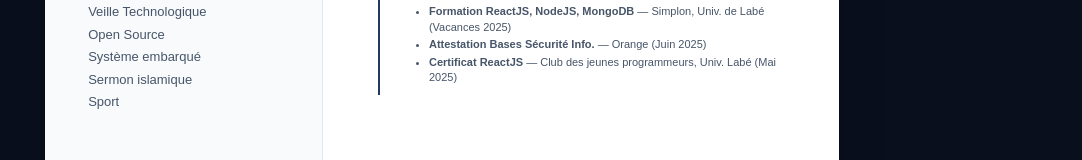
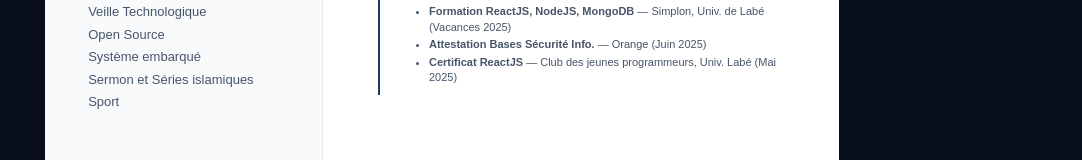
Before and after one commit to sorail742/portefolio, a React (Vite) app in the folder portfolio-frontend/: page /cv in a window 1280 px wide. Shown: the part 947-1107 px from the top of the page, without its empty margins (198-1280 px from the left). Built offline with nearby package versions, Linux system fonts and the light colour scheme.

Commit message:
Mise à jour du CV: ajout des séries islamiques aux centres d'intérêt

```diff
--- a/portfolio-frontend/src/components/CV.jsx
+++ b/portfolio-frontend/src/components/CV.jsx
@@ -101,7 +101,7 @@ const CV = forwardRef((props, ref) => {
             <li style={{ marginBottom: '3px' }}>Veille Technologique</li>
             <li style={{ marginBottom: '3px' }}>Open Source</li>
             <li style={{ marginBottom: '3px' }}>Système embarqué</li>
-            <li style={{ marginBottom: '3px' }}>Sermon islamique</li>
+            <li style={{ marginBottom: '3px' }}>Sermon et Séries islamiques </li>
             <li>Sport</li>
           </ul>
         </div>
```
